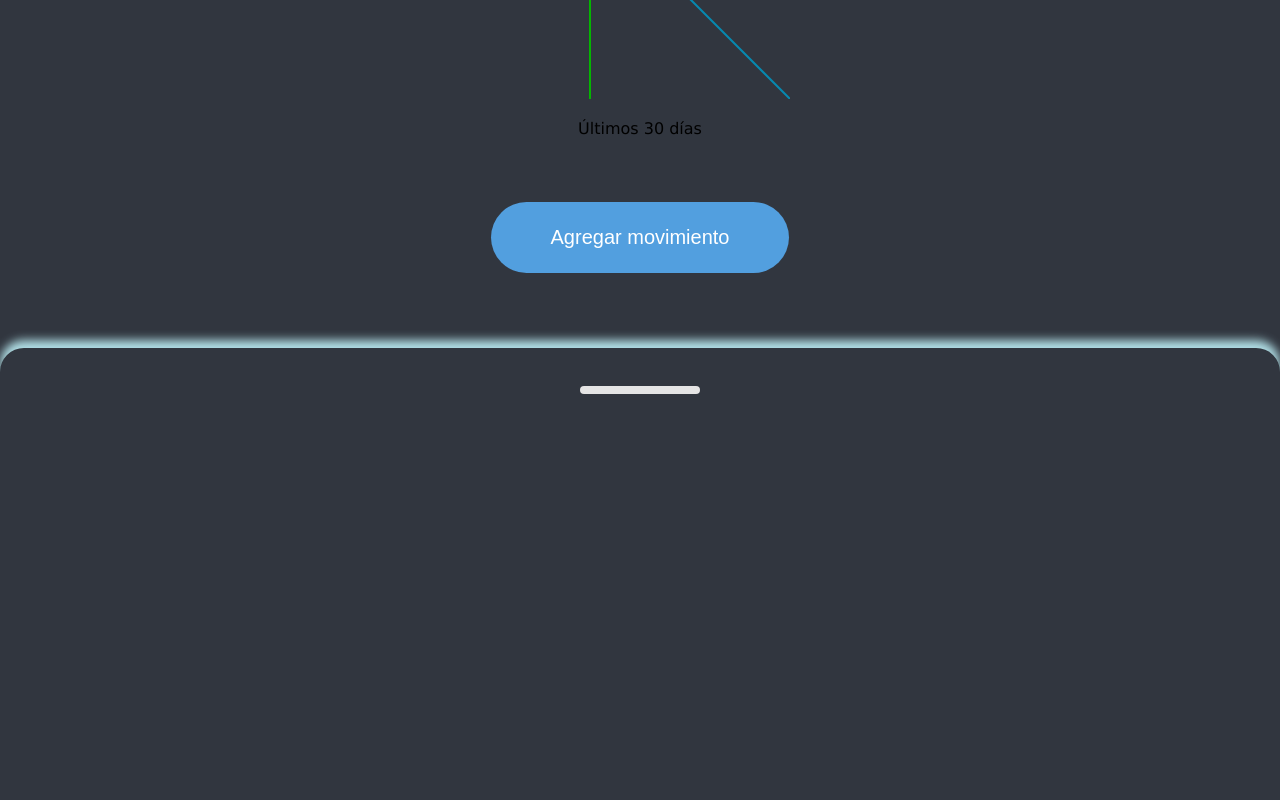
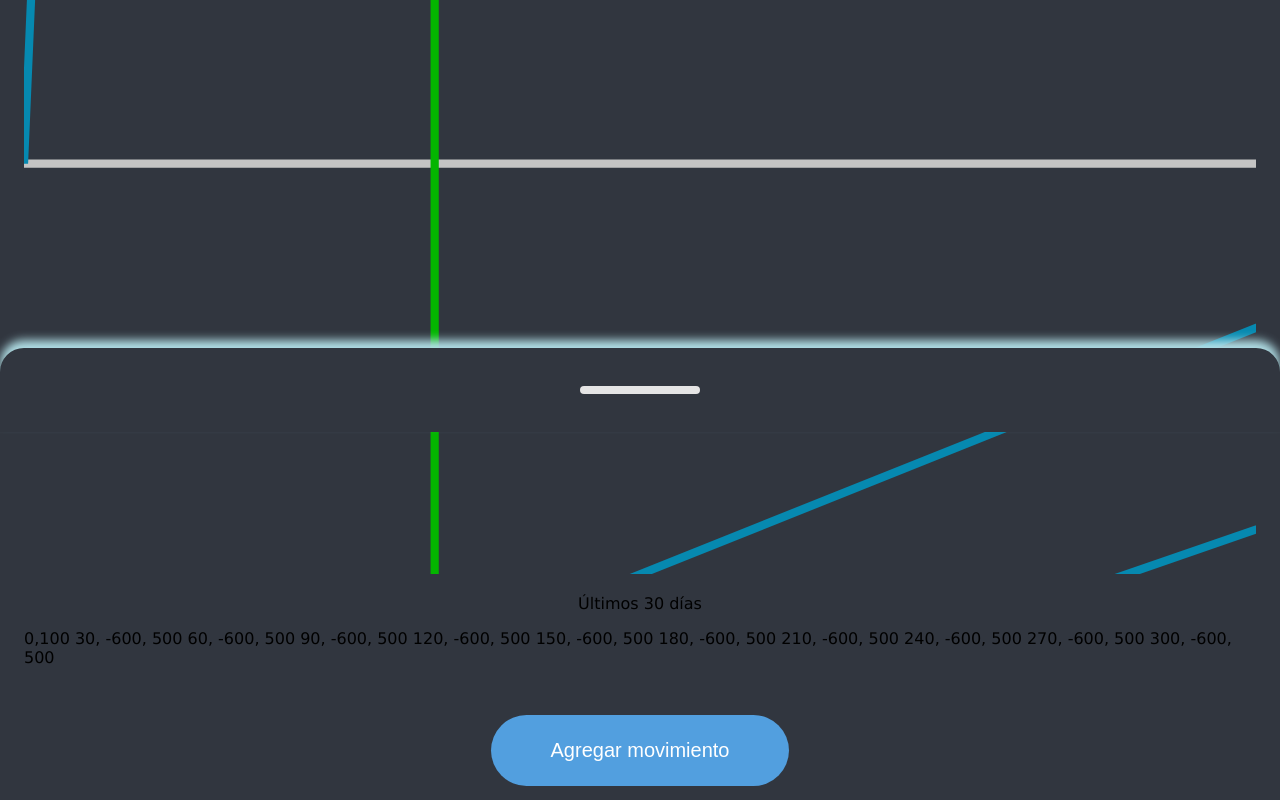
Before and after one commit to victor-Casta/cashflow, a Vue app: page / in a window 1280 px wide. Shown: the part 368-1168 px from the top of the page. Before the commit the page ends 800 px from the top, so only its background shows below. Built offline with nearby package versions, Linux system fonts and the light colour scheme.

Commit message:
Creación de las coordenadas en el gráfico

```diff
--- a/src/components/Home.vue
+++ b/src/components/Home.vue
@@ -11,7 +11,7 @@
                 :amount="amount"
             >
                 <template #graphic>
-                    <Graphic />
+                    <Graphic :amounts="amounts" />
                 </template>
                 <template #action>
                     <Action />
@@ -47,6 +47,7 @@
             return {
                 label: null,
                 amount: null,
+                amounts: [100, 200, 500, 200, -400, -600, -300, 0, 200, 500],
                 movements: [
                 {
                     id: 0,
--- a/src/components/Resume/Graphic.vue
+++ b/src/components/Resume/Graphic.vue
@@ -15,7 +15,7 @@
                 fill="none"
                 stroke="#0689B0"
                 stroke-width="2"
-                points="0,0 100,100 200,100 300,200"
+                :points="points"
             />
             <line
                 stroke="#04b500"
@@ -27,9 +27,42 @@
             />
         </svg>
         <p>Últimos 30 días</p>
+        <div>
+            {{ points }}
+        </div>
     </div>
 </template>
 
+<script setup>
+    import { defineProps, toRefs, computed } from 'vue';
+
+    const props = defineProps({
+        amounts: {
+            type: Array,
+            default: () => []
+        }
+    })
+
+    const amountToPixels = () => {
+        const min = Math.min(...amounts.value)
+        const max = Math.max(...amounts.value)
+
+        return `${min}, ${max}`
+    }
+
+    const { amounts } = toRefs(props)
+
+    const points = computed(() => {
+        const total = amounts.value.length
+        return Array(total).fill(100).reduce((points, amount, i) => {
+            const x = (300 / total) * (i + 1)
+            const y = amountToPixels(amount)
+            return `${points} ${x}, ${y}`
+        }, '0,100')
+    })
+
+
+</script>
 
 <style scoped>
     svg {
```
